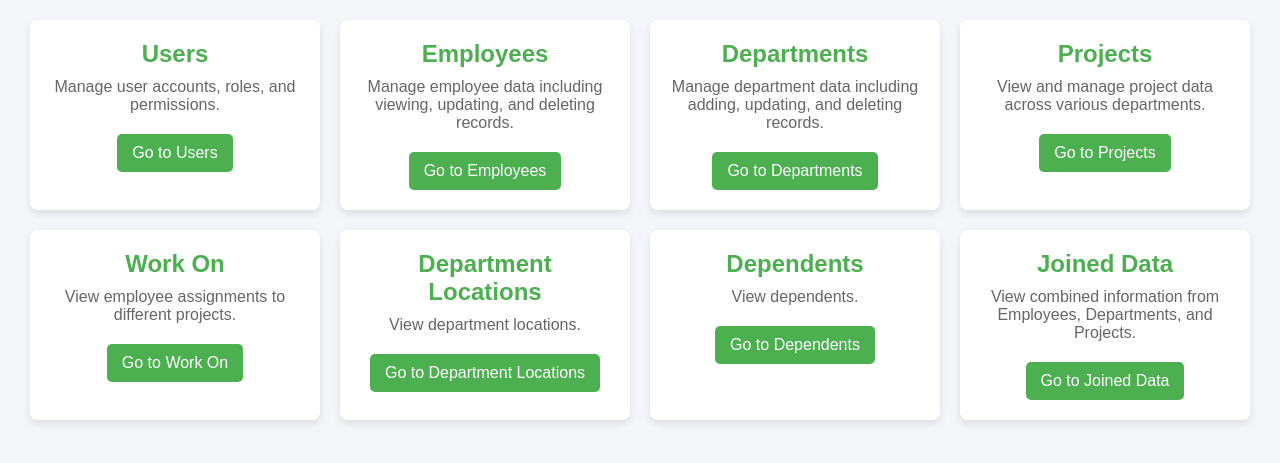
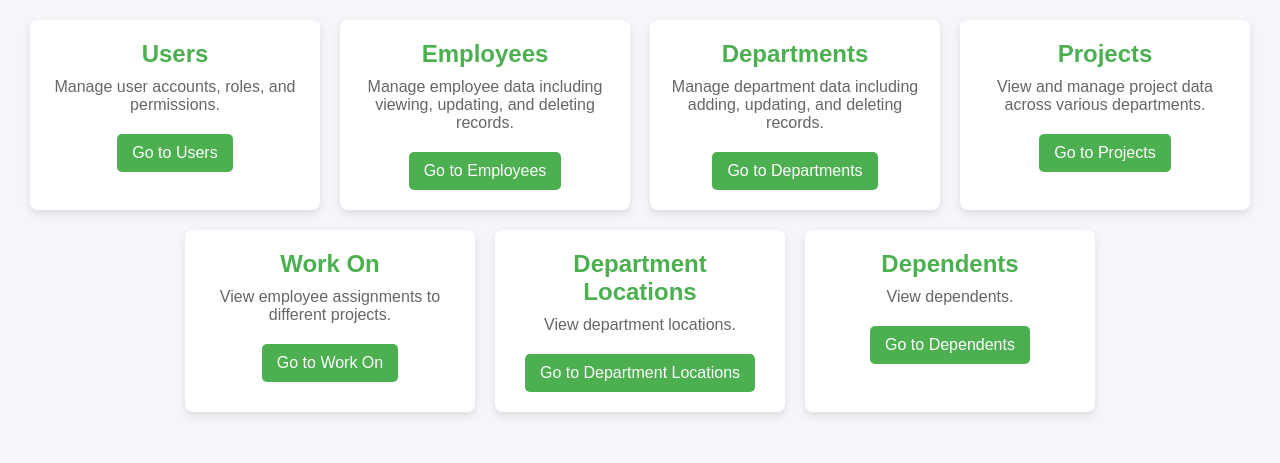
Before and after one commit to user789user/dataA4, a Flask app: page /base in a window 1280 px wide. Shown: the part 60-523 px from the top of the page. Run offline with Flask 3, Linux system fonts and the light colour scheme; the visitor is signed in with stand-in values (Sample User, id 1); some libraries are stand-ins or nearby versions.

Commit message:
got rid of testing

```diff
--- a/app.py
+++ b/app.py
@@ -1017,11 +1017,5 @@ def delete_location(dnumber, dlocation):
     return redirect(url_for('view_locations'))
 
 
-# keep for backup page
-@app.route('/testing')
-def testing():
-    return render_template('testing.html')
-
-
 if __name__ == "__main__":
     app.run(debug=True)
--- a/templates/base.html
+++ b/templates/base.html
@@ -142,12 +142,6 @@
             <p>View dependents.</p>
             <a href="{{ url_for('view_dependents') }}">Go to Dependents</a>
         </div>
-
-        <div class="card">
-            <h2>Joined Data</h2>
-            <p>View combined information from Employees, Departments, and Projects.</p>
-            <a href="{{ url_for('testing') }}">Go to Joined Data</a>
-        </div>
     </div>
 <div class="flash-messages">
     {% with messages = get_flashed_messages(with_categories=true) %}
```
